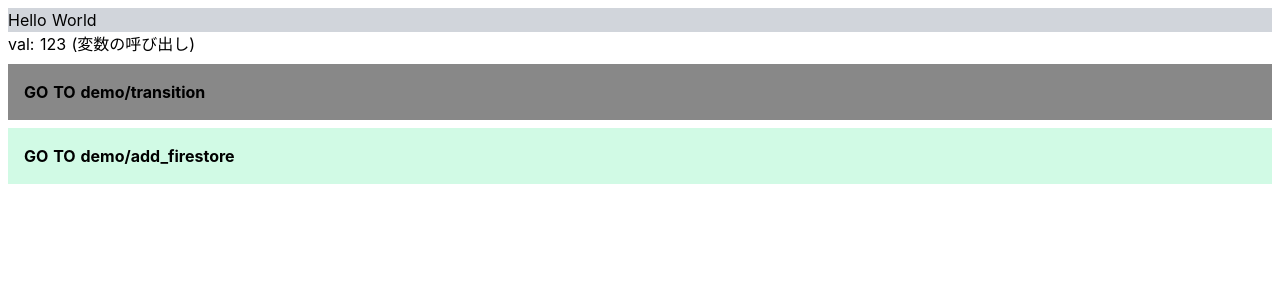
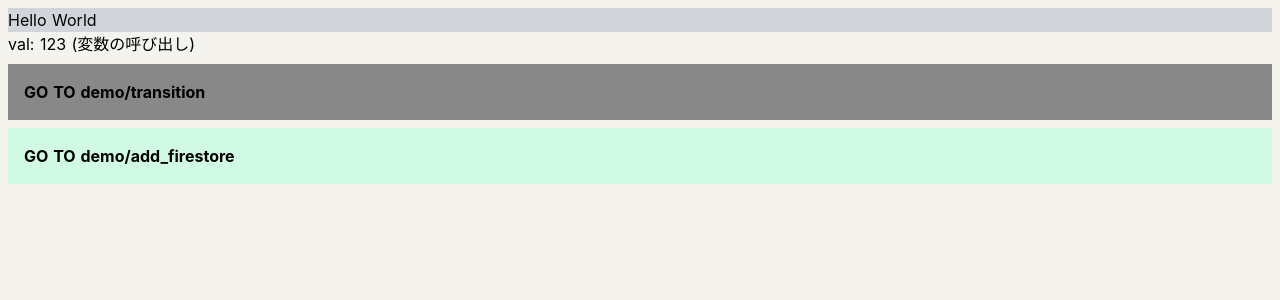
Before and after one commit to hoshii-tanni/youWIP, a Nuxt app: page / in a window 1280 px wide. Shown: the top 300 px of the page. Built offline with nearby package versions, Linux system fonts and the light colour scheme.

Commit message:
[merge] 別ブランチとのマージでの変更点

```diff
--- a/assets/css/style.css
+++ b/assets/css/style.css
@@ -18,5 +18,5 @@ html {
 }
 
 body {
-
+  background-color: #f4f3ee;
 }
```
